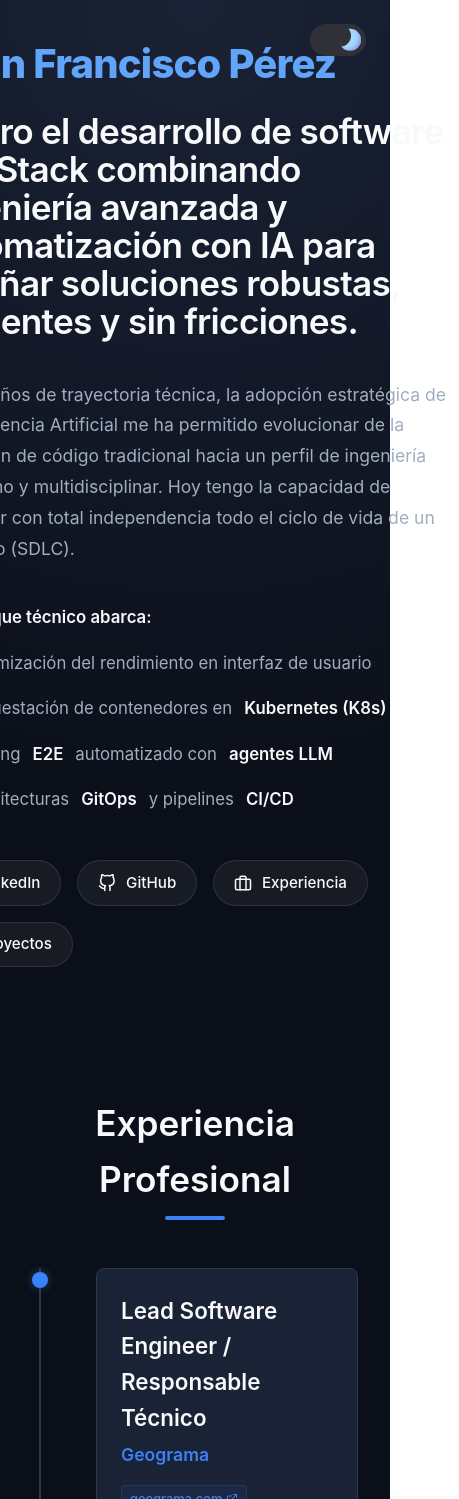
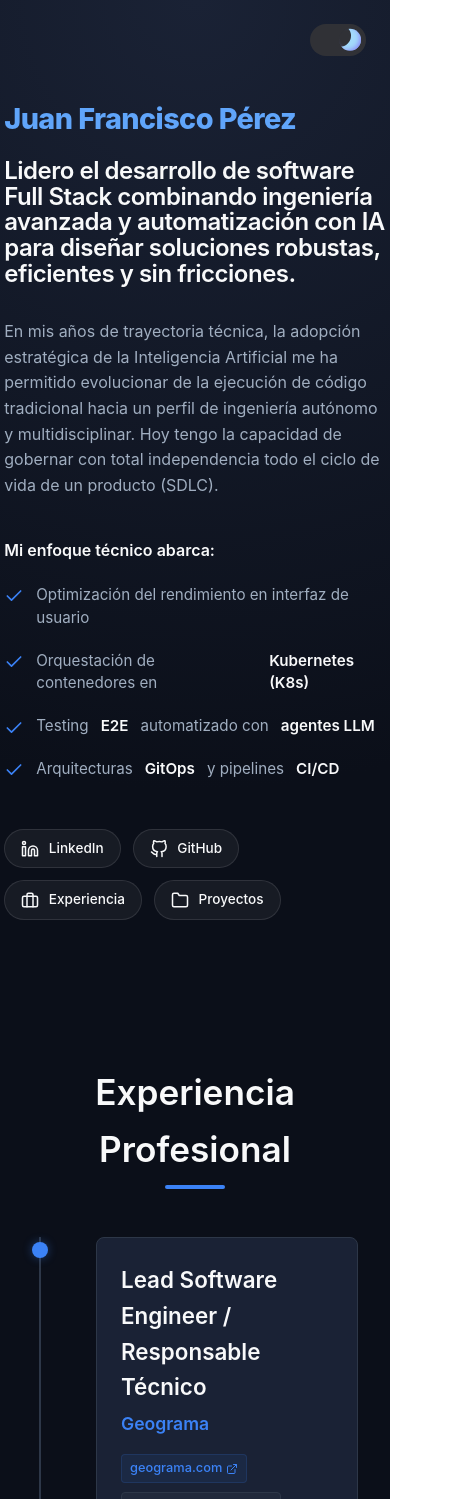
Before and after one commit to juanFRANvelilla/personal-portfolio, an Angular app: page / in a window 390 px wide. Shown: the top 1499 px of the page, 459 px wide, since content can reach past the window. Built offline with nearby package versions, Linux system fonts and the light colour scheme.

Commit message:
ajuste responsive

```diff
--- a/src/app/app.css
+++ b/src/app/app.css
@@ -225,7 +225,7 @@ h1, h2, h3, h4 {
 .hero-name {
   font-size: 2.5rem;
   font-weight: 800;
-  color: #1e3a8a; /* Azul oscuro */
+  color: #2563eb; /* Azul más vibrante/claro */
   display: inline-block;
   overflow: hidden;
   white-space: nowrap;
@@ -248,7 +248,7 @@ h1, h2, h3, h4 {
 
 @keyframes blink-caret {
   0%, 100% { border-color: transparent; }
-  50% { border-color: #1e3a8a; }
+  50% { border-color: #2563eb; }
 }
 
 .hero-social-pills {
@@ -293,6 +293,45 @@ h1, h2, h3, h4 {
 @media (max-width: 900px) {
   .hero-content {
     max-width: 900px;
+  }
+}
+
+@media (max-width: 600px) {
+  .hero {
+    padding: 6rem 1.5rem 3rem 1.5rem;
+    min-height: auto;
+  }
+
+  .hero-name {
+    font-size: 1.8rem;
+  }
+
+  .hero-title {
+    font-size: 1.5rem;
+    margin-bottom: 2rem;
+  }
+
+  .hero-intro p {
+    font-size: 1rem;
+    line-height: 1.6;
+  }
+
+  .focus-title {
+    font-size: 1rem;
+  }
+
+  .focus-list li {
+    font-size: 0.95rem;
+  }
+
+  .hero-social-pills {
+    justify-content: flex-start;
+    gap: 0.75rem;
+  }
+
+  .social-pill {
+    font-size: 0.85rem;
+    padding: 0.5rem 1rem;
   }
 }
 
--- a/src/styles.css
+++ b/src/styles.css
@@ -10,8 +10,11 @@ body {
   --app-scrollbar-track: #000;
 }
 
-html[data-theme='dark'] {
-  --app-scrollbar-track: #000;
+html[data-theme='dark'],
+.dark-theme,
+html.dark-theme,
+body.dark-theme {
+  --app-scrollbar-track: #0b0f19;
 }
 
 /* Override para /debtapp */
@@ -36,6 +39,16 @@ html[data-shell='debtapp'][data-theme='dark'] {
   border-radius: 10px;
 }
 
+html[data-theme='dark']::-webkit-scrollbar-track,
+body.dark-theme::-webkit-scrollbar-track {
+  background: #0b0f19 !important;
+}
+
+html[data-theme='light']::-webkit-scrollbar-track,
+body.light-theme::-webkit-scrollbar-track {
+  background: #f1f1f1 !important;
+}
+
 *::-webkit-scrollbar-thumb {
   background: var(--app-primary-gradient) !important;
   border-radius: 10px;
```
